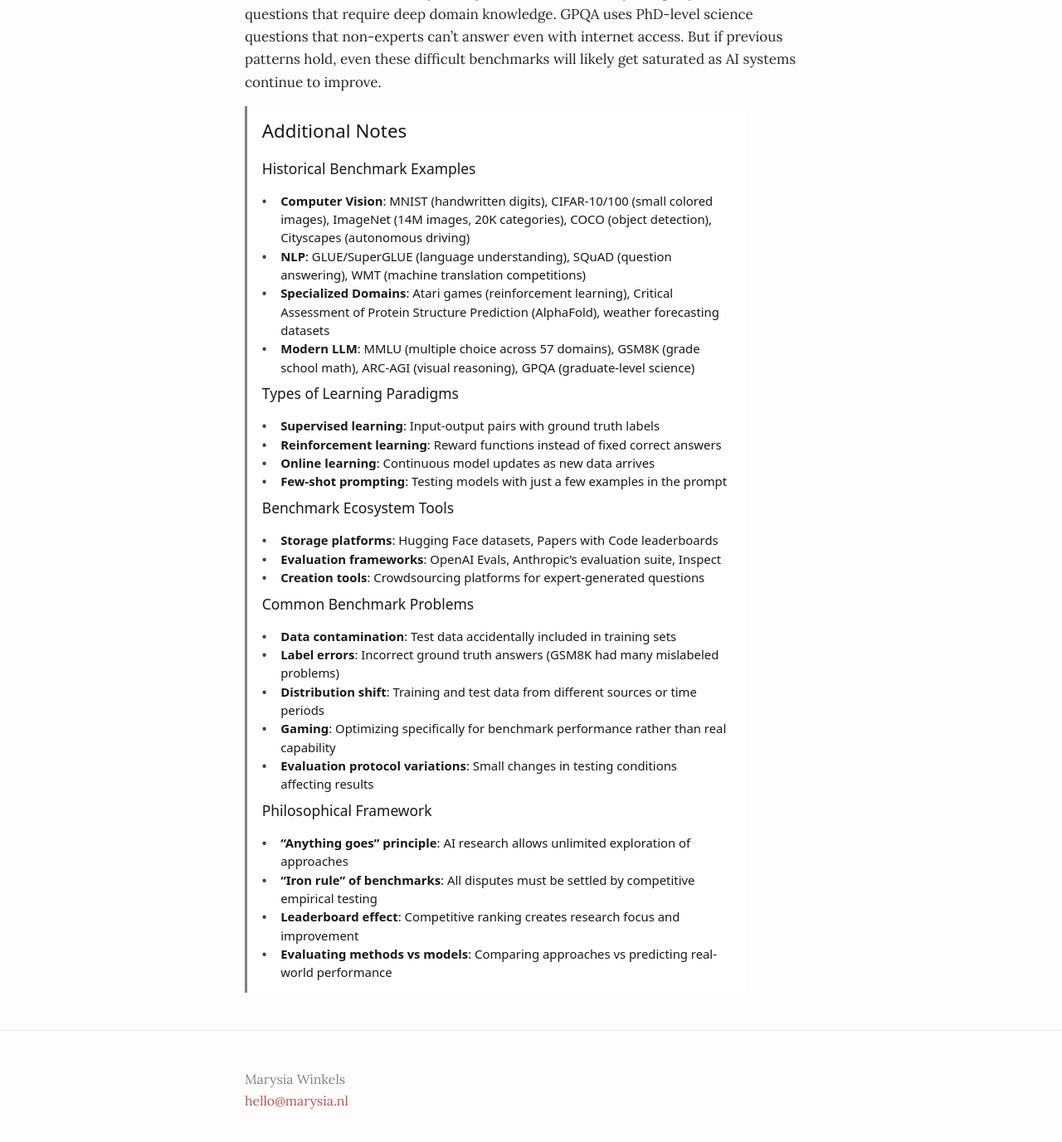
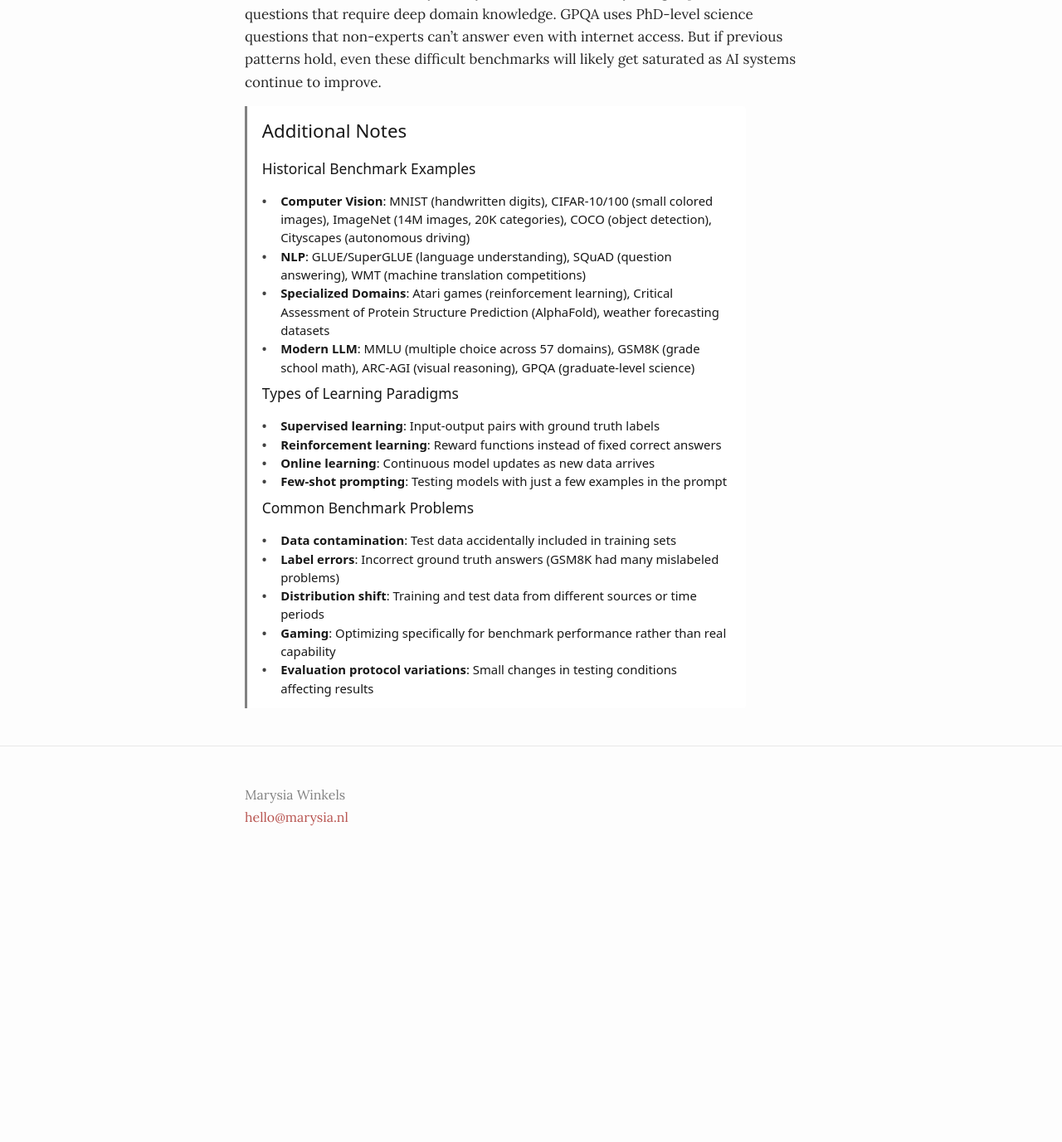
Before and after one commit to marysia/marysia.github.io, a Jekyll site: the page built from _tils/2026-02-17-new-benchmarking-paradigms.md, in a window 1280 px wide and 1400 px high, scrolled down 4787 px. Shown: the top 1377 px of the window at 83% size. Built offline with Jekyll 4.4.1, drawn with Linux system fonts in a browser that asks for light colours; after the commit the page ends 5845 px from its top, so only the background shows below that.

Commit message:
summary module 4

```diff
--- a/_tils/2026-02-17-new-benchmarking-paradigms.md
+++ b/_tils/2026-02-17-new-benchmarking-paradigms.md
@@ -122,11 +122,6 @@ Some recent benchmarks try to stay ahead of this curve by using expert-created q
 - **Online learning**: Continuous model updates as new data arrives
 - **Few-shot prompting**: Testing models with just a few examples in the prompt
 
-### Benchmark Ecosystem Tools
-- **Storage platforms**: Hugging Face datasets, Papers with Code leaderboards
-- **Evaluation frameworks**: OpenAI Evals, Anthropic's evaluation suite, Inspect
-- **Creation tools**: Crowdsourcing platforms for expert-generated questions
-
 ### Common Benchmark Problems
 - **Data contamination**: Test data accidentally included in training sets
 - **Label errors**: Incorrect ground truth answers (GSM8K had many mislabeled problems)
@@ -134,10 +129,4 @@ Some recent benchmarks try to stay ahead of this curve by using expert-created q
 - **Gaming**: Optimizing specifically for benchmark performance rather than real capability
 - **Evaluation protocol variations**: Small changes in testing conditions affecting results
 
-### Philosophical Framework
-- **"Anything goes" principle**: AI research allows unlimited exploration of approaches
-- **"Iron rule" of benchmarks**: All disputes must be settled by competitive empirical testing
-- **Leaderboard effect**: Competitive ranking creates research focus and improvement
-- **Evaluating methods vs models**: Comparing approaches vs predicting real-world performance
-
 </div>
```
